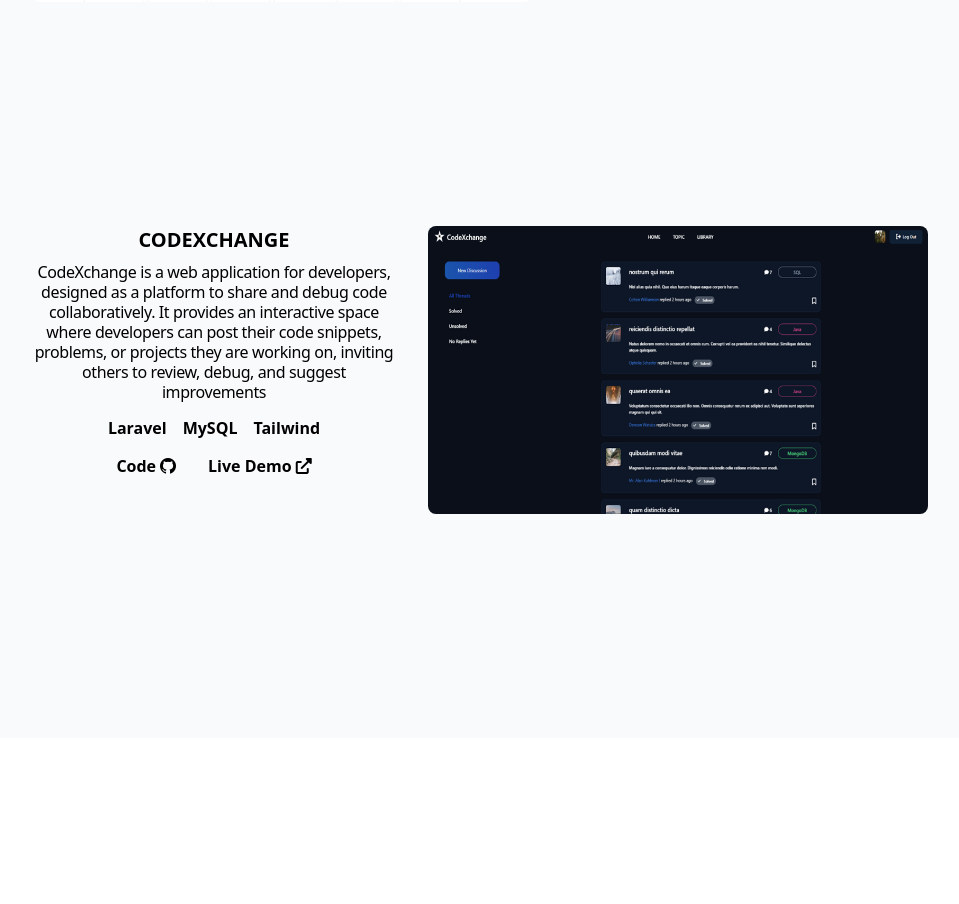
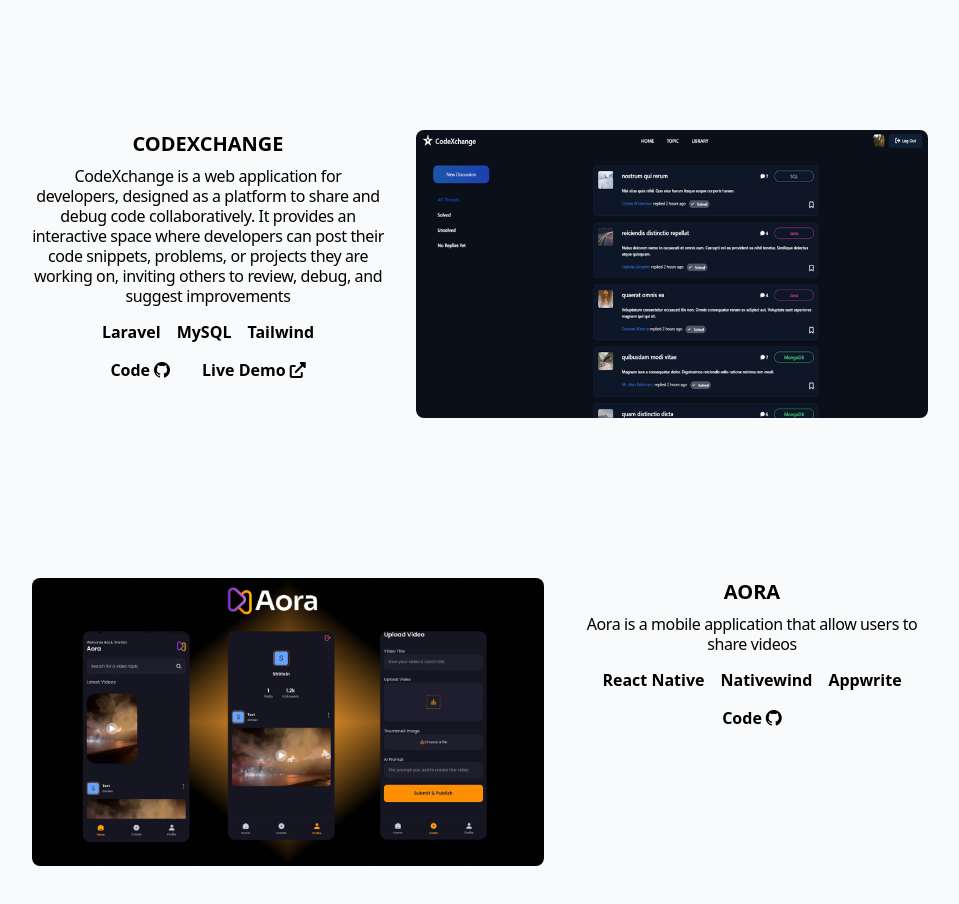
Before and after one commit to Shirloin/portofolio, a React (Vite) app: page /project in a window 1280 px wide. Shown: the part 542-1446 px from the top of the page, without its empty margins (160-1119 px from the left). Before the commit the page ends 1280 px from the top, so only its background shows below. Built offline with nearby package versions, Linux system fonts and the light colour scheme.

Commit message:
feat: add dockerfile

```diff
--- a/src/components/cards/ProjectCard.tsx
+++ b/src/components/cards/ProjectCard.tsx
@@ -1,48 +1,71 @@
-import { IProject } from "../../interfaces/IProject";
-export default function ProjectCard({ project }: { project: IProject }) {
-  const animate = project.index % 2 == 0 ? "fade-right" : "fade-left";
+interface ProjectCardProps {
+  index?: number;
+  thumbnail?: string;
+  images?: string[];
+  title?: string;
+  description?: string;
+  stack?: string[];
+  github?: string;
+  demo?: string;
+}
+
+export default function ProjectCard({
+  index,
+  thumbnail,
+  images,
+  title,
+  description,
+  stack,
+  github,
+  demo,
+}: ProjectCardProps) {
+  const animate = index! % 2 == 0 ? "fade-right" : "fade-left";
+  console.log(images);
   return (
     <>
       <div
-        className={`my-28 flex w-full max-w-4xl flex-grow items-start gap-8 ${project.index % 2 == 1 ? "flex-row-reverse" : ""}`}
+        className={`my-20 flex w-full max-w-4xl items-start gap-8 ${index! % 2 == 1 ? "flex-row-reverse" : ""}`}
       >
         <img
           data-aos={animate}
-          className="h-72 min-w-[500px] rounded-lg"
-          src={project.image}
+          className="aspect-video w-full max-w-lg rounded-lg object-fill"
+          src={thumbnail}
           alt=""
         />
-        <div data-aos={animate} className="mx-auto flex flex-col items-center">
-          <h1 className="text-center text-xl font-bold uppercase">
-            {project.title}
-          </h1>
+        <div
+          data-aos={animate}
+          className="mx-auto flex h-full w-full flex-grow flex-col items-center"
+        >
+          <h1 className="text-center text-xl font-bold uppercase">{title}</h1>
           <p className="mt-2 text-center leading-tight tracking-tight">
-            {project.description}
+            {description}
           </p>
           <div className="mt-4 flex flex-wrap justify-center gap-4 text-wrap leading-tight">
-            {project.stack?.map((tech) => (
+            {stack?.map((tech) => (
               <p key={tech} className="font-bold">
                 {tech}
               </p>
             ))}
           </div>
-          <div className="mt-4 flex items-center gap-8 font-semibold">
+          <div className="mt-4 flex w-full max-w-xl items-center justify-center gap-8 font-semibold">
             <a
-              href={project.github}
+              href={github}
               target="_blank"
               className="flex items-center gap-1"
             >
               <p>Code</p>
               <i className="bi bi-github"></i>
             </a>
+            {demo && (
               <a
-              href={project.demo}
+                href={demo}
                 target="_blank"
                 className="flex items-center gap-1"
               >
                 <p>Live Demo</p>
                 <i className="fas fa-external-link-alt"></i>
               </a>
+            )}
           </div>
         </div>
       </div>
--- a/src/pages/ProjectPage.tsx
+++ b/src/pages/ProjectPage.tsx
@@ -3,24 +3,35 @@
 
 const projects: IProject[] = [
   {
-    index: 0,
     title: "Easy Buy",
     description:
       "Easy Buy is an e-commerce site that supports buying and selling products. It features product search, chat, and a shopping cart functionality.",
-    image: "/images/project/easybuy.png",
+    thumbnail: "/images/project/easybuy.png",
     stack: ["React", "ExpressJs", "MongoDB", "NodeJs", "Tailwind"],
     github: "https://github.com/shirloin/frontend-easy-buy/",
     demo: "https://easy-buy.shirloin.my.id/",
   },
   {
-    index: 1,
     title: "CodeXchange",
     description:
       "CodeXchange is a web application for developers, designed as a platform to share and debug code collaboratively. It provides an interactive space where developers can post their code snippets, problems, or projects they are working on, inviting others to review, debug, and suggest improvements",
-    image: "/images/project/codexchange.png",
+    thumbnail: "/images/project/codexchange.png",
     stack: ["Laravel", "MySQL", "Tailwind"],
     github: "https://github.com/shirloin/codexchange",
     demo: "https://codexchange.shirloin.my.id/",
+  },
+  {
+    title: "Aora",
+    description:
+      "Aora is a mobile application that allow users to share videos",
+    thumbnail: "/images/project/aora.png",
+    stack: ["React Native", "Nativewind", "Appwrite"],
+    github: "https://github.com/shirloin/aora",
+    images: [
+      "/images/project/aora_1.jpg",
+      "/images/project/aora_2.jpg",
+      "/images/project/aora_3.jpg",
+    ],
   },
 ];
 
@@ -32,8 +43,17 @@
           Each project is a unique piece of development
         </h1>
         <div className="flex w-full flex-grow flex-col">
-          {projects.map((project) => (
-            <ProjectCard project={project} />
+          {projects.map((p, index) => (
+            <ProjectCard
+              index={index}
+              title={p.title}
+              description={p.description}
+              thumbnail={p.thumbnail}
+              github={p.github}
+              demo={p.demo}
+              stack={p.stack}
+              images={p.images}
+            />
           ))}
         </div>
       </div>
```
Also changed, not shown: docker-compose.prod.yml (added, +7 -0 lines), docker-compose.yml (added, +8 -0 lines), src/interfaces/IProject.ts (+7 -7 lines), public/images/project/aora.png (added), 1 other file (tests, documents, lock files or other folders). Lines whose indentation alone changed are shown as unchanged.
